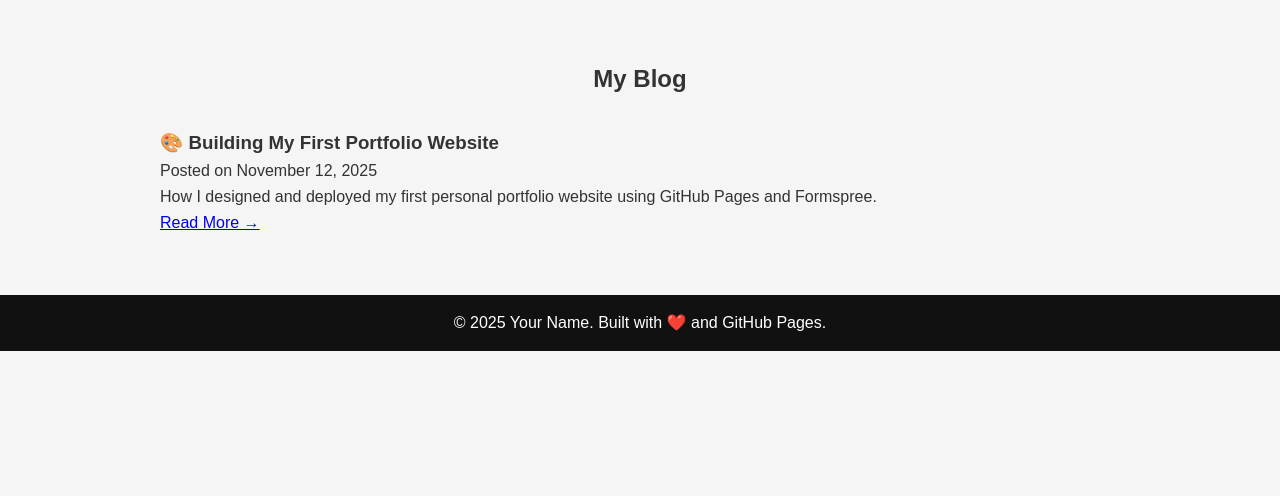
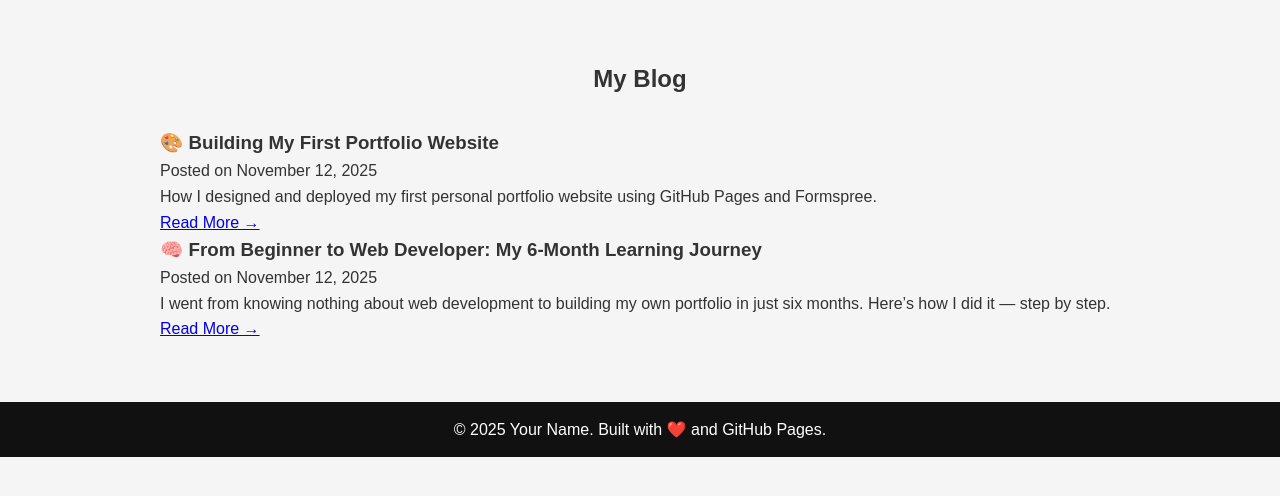
Before and after one commit to bvella9oct-lab/awesome-website, a plain HTML site: page blog.html in a window 1280 px wide. Shown: the part 96-592 px from the top of the page. Drawn offline with Linux system fonts and the light colour scheme.

Commit message:
Add new blog post on web development journey
Added a new blog post about the learning journey in web development.

```diff
--- a/blog.html
+++ b/blog.html
@@ -29,6 +29,14 @@
       <a href="post1.html" class="read-more">Read More →</a>
     </article>
 
+  <article class="blog-post">
+  <h3>🧠 From Beginner to Web Developer: My 6-Month Learning Journey</h3>
+  <p class="date">Posted on November 12, 2025</p>
+  <p>
+    I went from knowing nothing about web development to building my own portfolio in just six months. Here’s how I did it — step by step.
+  </p>
+  <a href="post4.html" class="read-more">Read More →</a>
+</article>
 
 
   </section>
```
